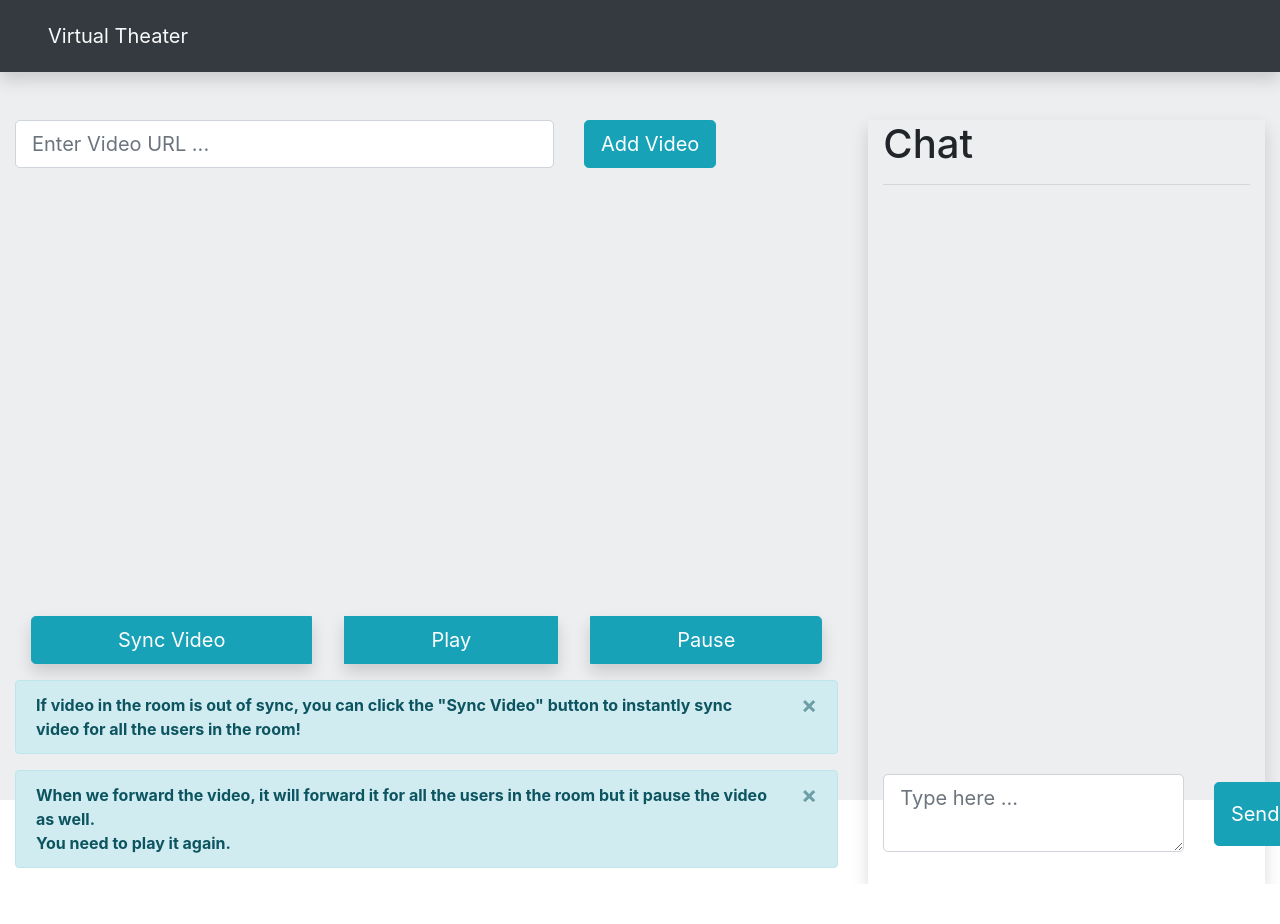
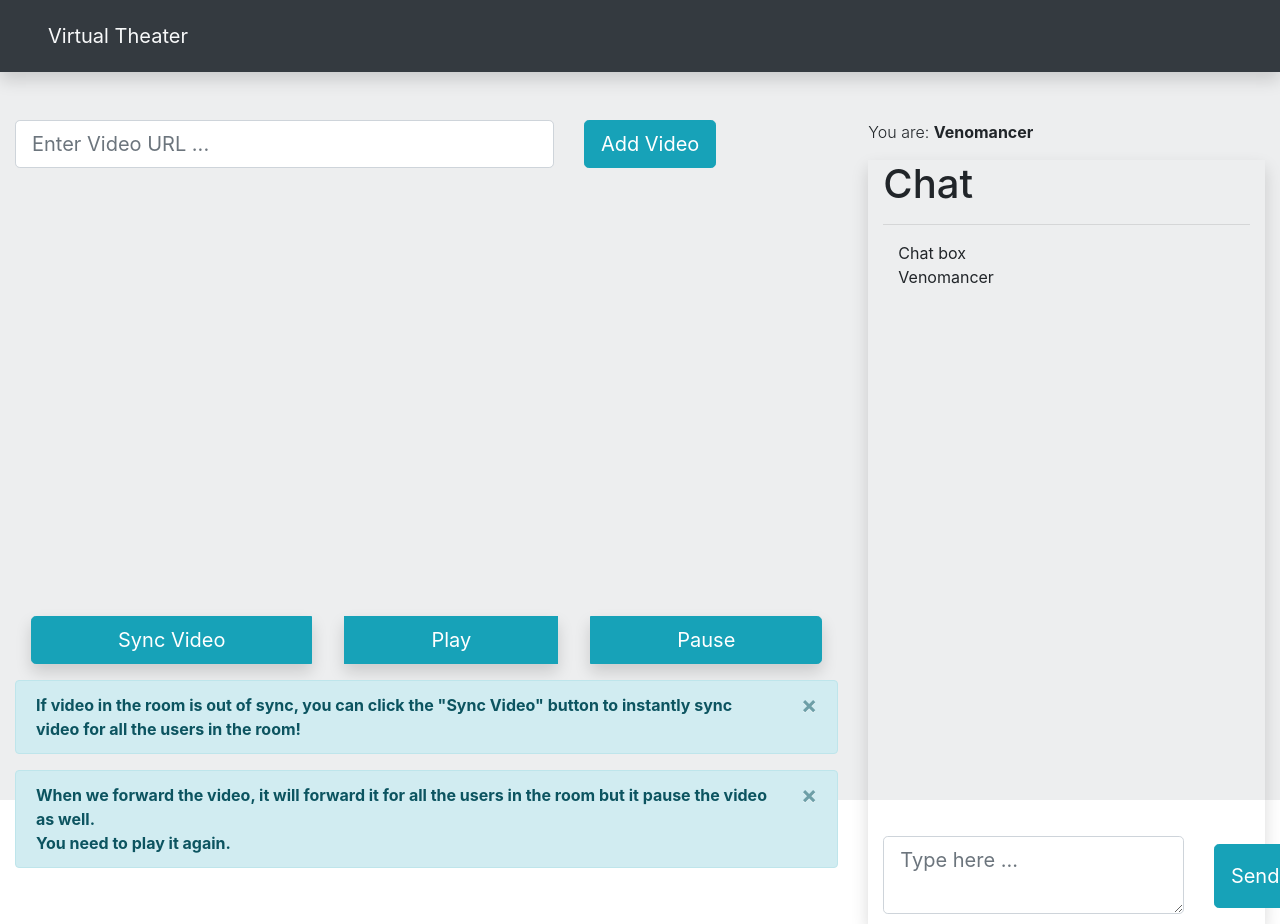
Before and after one commit to sid8491/virtual_theater, a React (Create React App) app in the folder frontend/: page /room/1 in a window 1280 px wide. Before the commit the page ends 884 px from the top, so only its background shows below. Built offline with nearby package versions, Linux system fonts and the light colour scheme; no server answers.

Commit message:
added chat UI with msg and events population

```diff
--- a/frontend/src/components/Chatbar.js
+++ b/frontend/src/components/Chatbar.js
@@ -1,17 +1,49 @@
 import React from 'react'
 
-function Chatbar() {
-    return (
-        <div className="container h-100 shadow">
+function Chatbar(props) {
+
+    const addMessage = (e) => {
+        e.preventDefault();
+        if (document.querySelector('#inputText').value) {
+            props.socket.send(JSON.stringify({
+                'name': props.userName,
+                'event': 'addUserMessage',
+                'text': document.querySelector('#inputText').value
+            }));
+        }
+        document.querySelector('#inputText').value = '';
+    };
+
+    const renderMessages = () => {
+        const eventMapping = {
+            'joined' : 'has joined the room!',
+            'paused' : 'has paused the video!',
+            'played' : 'has played the video!',
+            'synced' : 'has synced all users in the room!',
+            'addVideo': 'has added new video!'
+        }
+        if (props.chatData.message !== undefined) {
+            // add message parsing here
+            document.querySelector('#chat-log').innerHTML += `<div>${props.chatData.from}: ${props.chatData.message}</div><br />`
+        } else if (props.chatData.event !== undefined) {
+            // add events parsing here
+            document.querySelector('#chat-log').innerHTML += `<div>${props.chatData.from} ${eventMapping[props.chatData.event]}</div><br />`
+        }
+    }
+                return (
+                    <div className="container shadow mt-3" style={{height: '100%', minHeight: '100%', position: 'relative'}}>
             <h1>Chat</h1> <hr />
-            <div id="chat-log" className="chat-log scrollbar scrollbar-near-moon h-75">
+            <div id="chat-log" className="col overflow-auto mb-2" style={{height: '75%', minHeight: '75%', maxHeight: '75%'}}>
+                Chat box <br />
+                {props.userName} <br />
+                {renderMessages()}
             </div>
-            <div className="row">
+            <div className="row w-100" style={{position: 'absolute', bottom: '10px'}}>
                 <div className="col-10">
                     <textarea id='inputText' className="form-control form-control-lg" type="text" placeholder="Type here ..." />
                 </div>
                 <div className="col-2">
-                    <button className='btn btn-lg btn-info mt-2 p-3' onClick={() => alert('click')}>Send</button>
+                    <button className='btn btn-lg btn-info mt-2 p-3' onClick={addMessage}>Send</button>
                 </div>
             </div>
         </div>
--- a/frontend/src/components/Home.js
+++ b/frontend/src/components/Home.js
@@ -2,6 +2,7 @@ import React from 'react'
 import { Link } from 'react-router-dom'
 
 function Home() {
+
     return (
         <div className='container'>
             <div className="jumbotron bg-light text-dark text-center shadow ">
@@ -14,7 +15,8 @@ function Home() {
                 <hr className="my-4" />
                 <div className="text-center">
                 <button type="button" className="btn btn-primary btn-lg font-weight-bold">
-                    <Link to={`/room/${getRoomId()}`} className="text-light text-decoration-none">
+                    <Link to={{ pathname: `/room/${getRoomId()}`, state: {userName: getName()}}} className="text-light text-decoration-none">
+                    {/* <Link to={`/room/${getRoomId()}`} className="text-light text-decoration-none"> */}
                         CREATE YOUR ROOM
                     </Link>
                 </button>
@@ -34,4 +36,22 @@ function getRoomId() {
     return result;
 }
 
-export default Home
+export function getName() {
+    const nameList = ["Abaddon", "Alchemist", "Axe", "Beastmaster", "Brewmaster", "Bristleback", "Centaur Warrunner", "Chaos Knight", "Clockwerk",
+        "Doom", "Dragon Knight", "Earth Spirit", "Earthshaker", "Elder Titan", "Huskar", "Io", "Kunkka", "Legion Commander",
+        "Lifestealer", "Lycan", "Magnus", "Night Stalker", "Omniknight", "Phoenix", "Pudge", "Sand King", "Slardar", "Spirit Breaker",
+        "Sven", "Tidehunter", "Timbersaw", "Tiny", "Treant Protector", "Tusk", "Underlord", "Undying", "Wraith King Anti-Mage", "Arc Warden",
+        "Bloodseeker", "Bounty Hunter", "Broodmother", "Clinkz", "Drow Ranger", "Ember Spirit", "Faceless Void", "Gyrocopter", "Juggernaut",
+        "Lone Druid", "Luna", "Medusa", "Meepo", "Mirana", "Monkey King", "Morphling", "Naga Siren", "Nyx Assassin", "Pangolier", "Phantom Assassin",
+        "Phantom Lancer", "Razor", "Riki", "Shadow Fiend", "Slark", "Sniper", "Spectre", "Templar Assassin", "Terrorblade", "Troll Warlord", "Ursa",
+        "Vengeful Spirit", "Venomancer", "Viper", "Weaver", "Ancient Apparition", "Bane", "Batrider", "Chen", "Crystal Maiden", "Dark Seer", "Dark Willow",
+        "Dazzle", "Death Prophet", "Disruptor", "Enchantress", "Enigma", "Invoker", "Jakiro", "Keeper of the Light", "Leshrac", "Lich", "Lina", "Lion",
+        "Natures Prophet", "Necrophos", "Ogre Magi", "Oracle", "Outworld Devourer", "Puck", "Pugna", "Queen of Pain", "Rubick", "Shadow Demon",
+        "Shadow Shaman", "Silencer", "Skywrath Mage", "Storm Spirit", "Techies", "Tinker", "Visage", "Warlock", "Windranger", "Winter Wyvern",
+        "Witch Doctor", "Zeus"
+    ]
+    const name = nameList.sort(function() {return 0.5 - Math.random()})[0];
+    return name
+}
+
+export default Home;
--- a/frontend/src/components/Room.js
+++ b/frontend/src/components/Room.js
@@ -1,25 +1,29 @@
-import React, { useState, useRef, useEffect } from 'react'
-import ReactPlayer from 'react-player'
+import React, { useState, useRef, useEffect } from 'react';
+import ReactPlayer from 'react-player';
 import { w3cwebsocket as W3CWebSocket } from "websocket";
-import Chatbar from './Chatbar'
+import Chatbar from './Chatbar';
+import { getName } from './Home';
 
 let socket;
 
-function Room() {
+function Room(props) {
     const [playing, setPlaying] = useState(false);
     const [currentTime, setCurrentTime] = useState(0);
+    const [userName, setUserName] = useState();
+    const [chat, setChat] = useState({});
     const player = useRef(null);
 
     const storageVideoUrl = window.localStorage.getItem('video_url');
-    console.log(storageVideoUrl);
     const [videoUrl, setVideoUrl] = useState(storageVideoUrl || 'https://www.youtube.com/watch?v=gR9xawiSy8A')
 
     useEffect(() => {
+        setUserName(props.location.state ? props.location.state.userName : getName());
         const websocketUrl = `ws://127.0.0.1:8000/ws${window.location.pathname}/`;
         socket = new W3CWebSocket(websocketUrl);
 
         socket.onopen = () => {
             console.log('WebSocket Client Connected');
+            setChat({from: userName, event: 'joined'})
         };
 
         socket.onclose = () => {
@@ -34,12 +38,14 @@ function Room() {
                 if (player.current.props.playing !== false) {
                     setPlaying(false);
                 }
+                setChat({from: data.name, event: 'paused'})
             }
             if (data.event === 'play') {
                 if (player.current.props.playing !== true) {
                     setPlaying(true);
                 }
                 setCurrentTime(data.currentTime);
+                setChat({from: data.name, event: 'played'})
             }
             if (data.event === 'progress') {
                 setCurrentTime(data.seconds)
@@ -51,10 +57,15 @@ function Room() {
                 if (player.current.props.playing !== true) {
                     setPlaying(true);
                 }
+                setChat({from: data.name, event: 'synced'})
             }
             if (data.event === 'addVideo') {
                 setVideoUrl(data.videoUrl);
                 window.localStorage.setItem('video_url', data.videoUrl);
+                setChat({from: data.name, event: 'added_video'})
+            }
+            if (data.event === 'addUserMessage') {
+                setChat({from: data.name, message: data.text})
             }
             return () => {
                 socket.close();
@@ -65,7 +76,7 @@ function Room() {
 
     const playerPlay = () => {
         socket.send(JSON.stringify({
-            'name': 'name',
+            'name': userName,
             'event': 'play',
             'currentTime': player.current.getCurrentTime()
         }));
@@ -73,7 +84,7 @@ function Room() {
 
     const playerPause = () => {
         socket.send(JSON.stringify({
-            'name': 'name',
+            'name': userName,
             'event': 'pause',
             'currentTime': player.current.getCurrentTime()
         }));
@@ -104,7 +115,7 @@ function Room() {
 
     const playerSync = () => {
         socket.send(JSON.stringify({
-            'name': 'name',
+            'name': userName,
             'event': 'syncAll',
             'videoUrl': videoUrl,
             'currentTime': player.current.getCurrentTime()
@@ -115,7 +126,7 @@ function Room() {
         e.preventDefault();
         if (document.querySelector('#videoUrl').value) {
             socket.send(JSON.stringify({
-                'name': 'name',
+                'name': userName,
                 'event': 'addVideo',
                 'videoUrl': document.querySelector('#videoUrl').value
             }));
@@ -161,7 +172,8 @@ function Room() {
                     </div>
 
                     <div className="col-4">
-                        <Chatbar />
+                        <span className='font-weight-light'>You are:</span> <span className='font-weight-bold'>{userName}</span>
+                        <Chatbar userName={userName} socket={socket} chatData={chat} />
                     </div>
             </div>
         </div>
```
